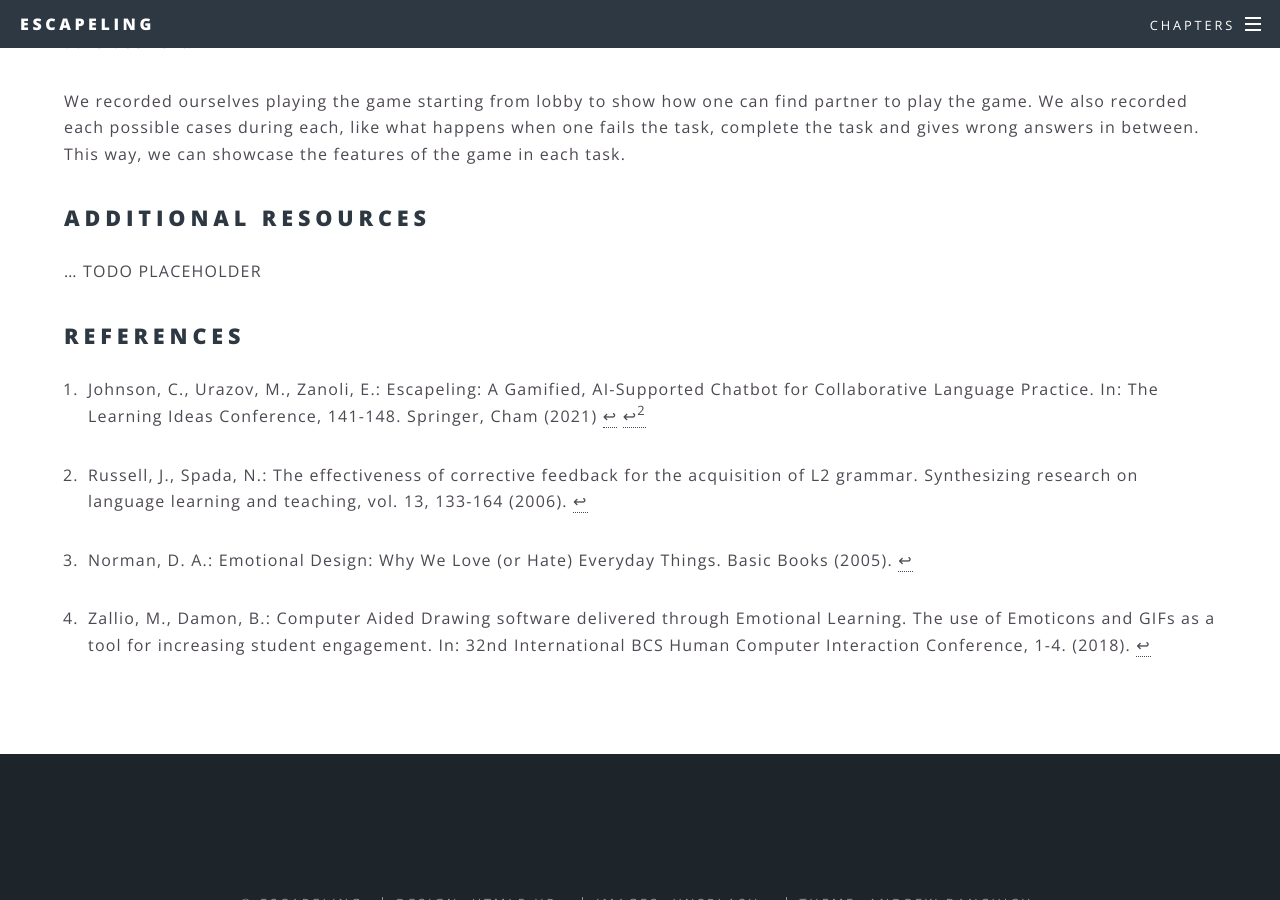
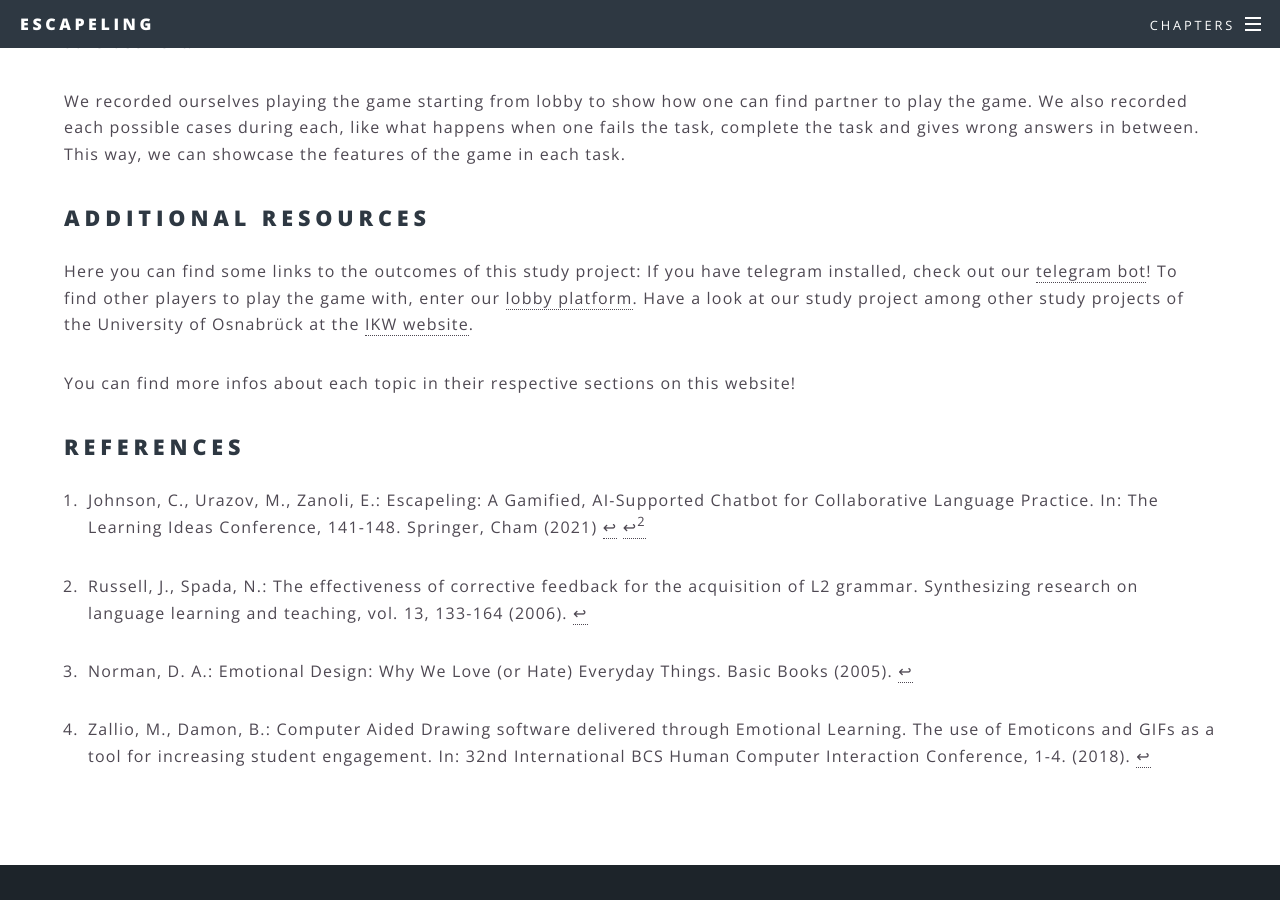
Before and after one commit to ALLUOS/ALLUOS.github.io, a Jekyll site: the page built from _posts/2022-03-17-outcomes.md, in a window 1280 px wide and 900 px high, scrolled down 3055 px. Built offline with Jekyll 4.4.1, drawn with Linux system fonts in a browser that asks for light colours.

Commit message:
add links for additional resources

```diff
--- a/_posts/2022-03-17-outcomes.md
+++ b/_posts/2022-03-17-outcomes.md
@@ -71,7 +71,12 @@ We recorded ourselves playing the game starting from lobby to show how one can f
 
 ## Additional Resources
 
-... TODO PLACEHOLDER
+Here you can find some links to the outcomes of this study project:
+If you have telegram installed, check out our [telegram bot](https://t.me/Escapeling_Bot)!
+To find other players to play the game with, enter our [lobby platform](https://escapeling-lobby.herokuapp.com/).
+Have a look at our study project among other study projects of the University of Osnabrück at the [IKW website](https://www.ikw.uni-osnabrueck.de/en/courses_of_study/master_program/cognitive_science_msc/study_projects.html).
+
+You can find more infos about each topic in their respective sections on this website!
 
 ## References
 
```
